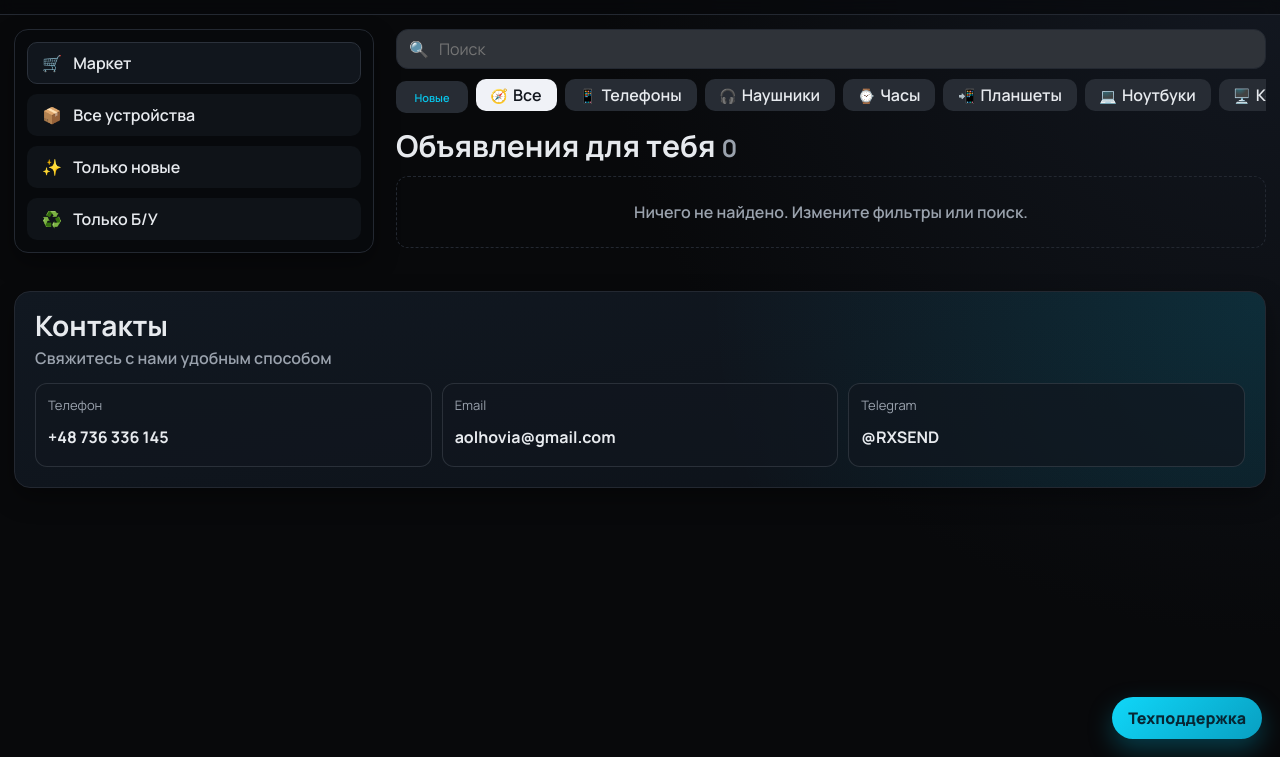
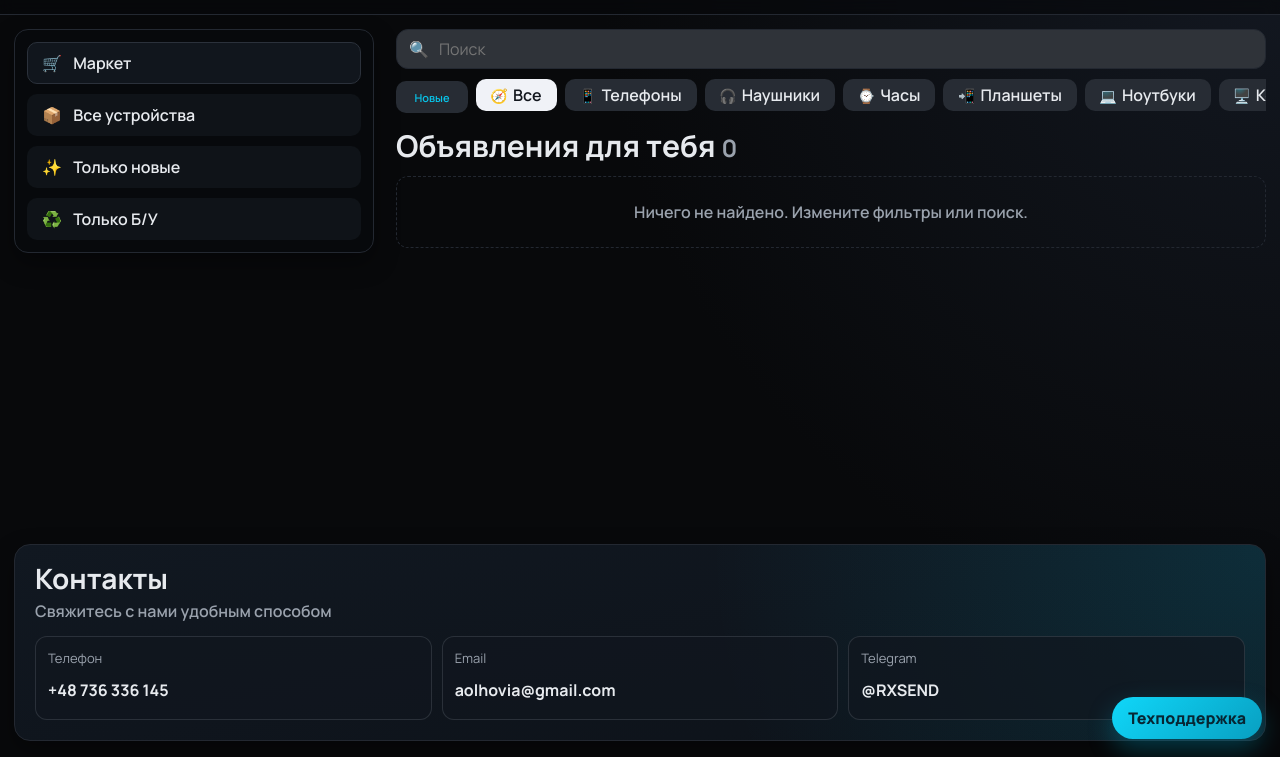
Before and after one commit to vladikdes225-hub/untitled1, a website built with webpack: page index.html in a window 1280 px wide. Shown: the part 43-800 px from the top of the page. Built offline with nearby package versions, Linux system fonts and the light colour scheme; files whose address does not match are found by name.

Commit message:
fix: pin contacts footer to page bottom

```diff
--- a/css/style.css
+++ b/css/style.css
@@ -24,6 +24,9 @@ body {
   font-family: Manrope, "Segoe UI", sans-serif;
   background: radial-gradient(circle at top right, #131821 0%, var(--bg) 45%) fixed;
   color: var(--text);
+  min-height: 100vh;
+  display: flex;
+  flex-direction: column;
 }
 
 body.overlay-open {
@@ -81,6 +84,7 @@ input {
   grid-template-columns: 360px minmax(0, 1fr);
   gap: 22px;
   padding: 14px;
+  flex: 1 0 auto;
 }
 
 .sidebar {
@@ -406,7 +410,7 @@ input {
 }
 
 .site-footer {
-  margin: 24px 14px 86px;
+  margin: 24px 14px 16px;
   border: 1px solid var(--line);
   border-radius: 16px;
   background:
@@ -935,7 +939,7 @@ input {
   }
 
   .site-footer {
-    margin: 16px 10px 84px;
+    margin: 16px 10px 12px;
   }
 
   .site-footer-inner {
```
